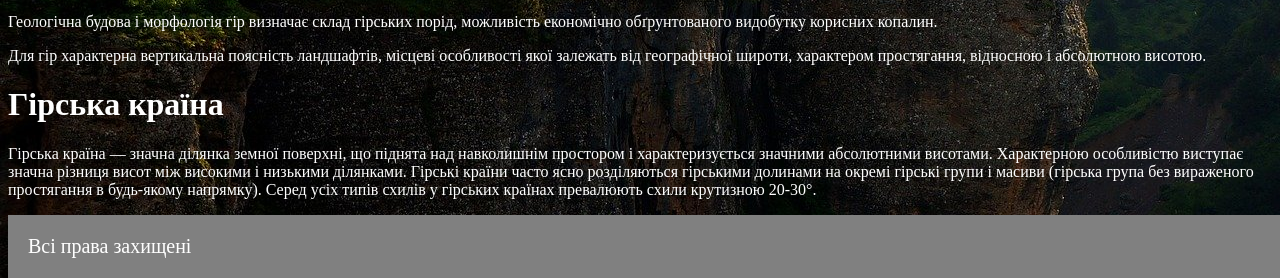
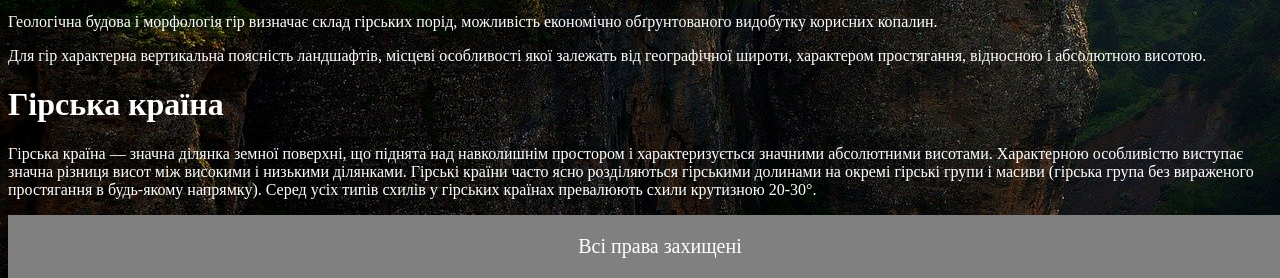
Before and after one commit to Sofia-studylink/Sofia-studylink.github.io, a plain HTML site: page index.html in a window 1280 px wide. Shown: the part 681-959 px from the top of the page. Drawn offline with Linux system fonts and the light colour scheme.

Commit message:
Update index.html

```diff
--- a/index.html
+++ b/index.html
@@ -32,7 +32,7 @@
 </main>
 
 <footer>
-    Всі права захищені
+    <div> Всі права захищені</div>
 </footer>
 </body>
 </html>
```
